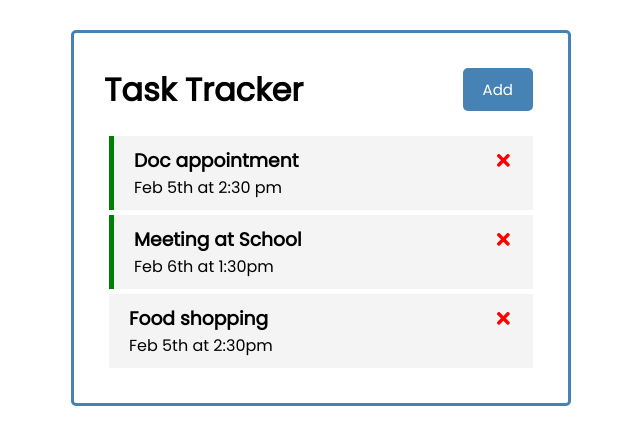
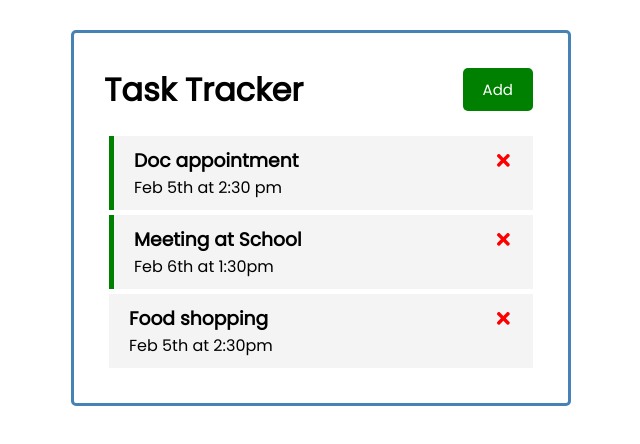
Before and after one commit to StringAna/react-task-tracker, a React (Create React App) app: page / in a window 1280 px wide. Shown: the top 444 px of the page, without its empty margins (319-959 px from the left). Built offline with nearby package versions, Linux system fonts and the light colour scheme.

Commit message:
Change Color on Close and Add

```diff
--- a/src/components/Header.js
+++ b/src/components/Header.js
@@ -6,7 +6,11 @@ const Header = ({ title, onAdd, showAdd }) => {
   return (
     <header className="header">
       <h1>{title}</h1>
-      <Button text={showAdd ? "Close" : "Add"} onClick={onAdd} />
+      <Button
+        text={showAdd ? "Close" : "Add"}
+        color={showAdd ? "darkred" : "green"}
+        onClick={onAdd}
+      />
     </header>
   );
 };
```
